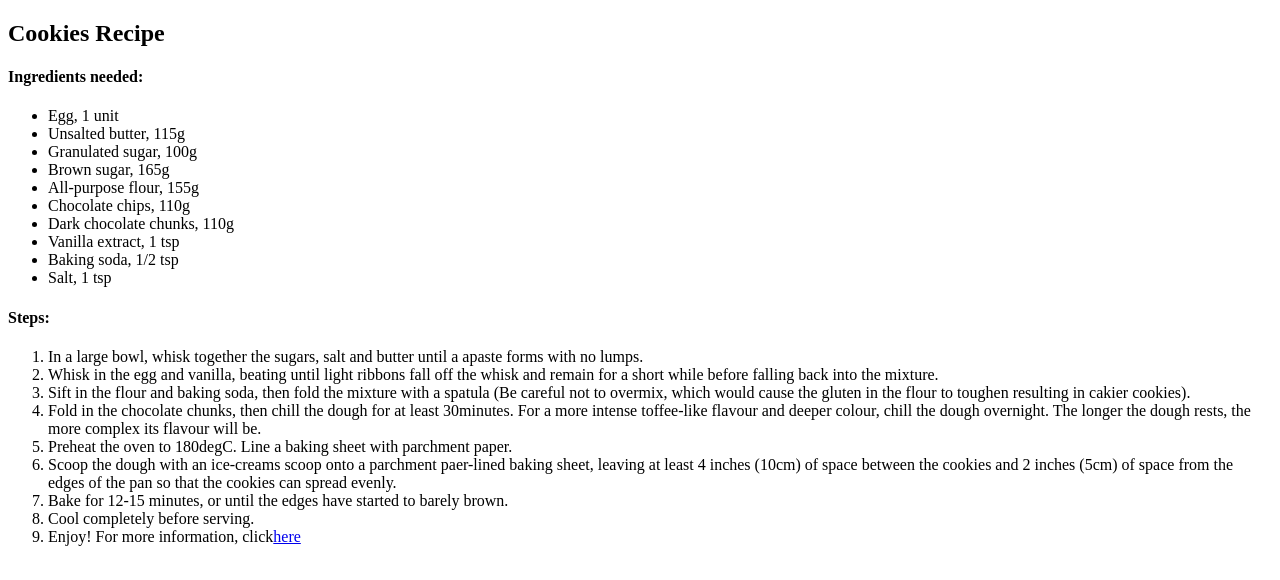
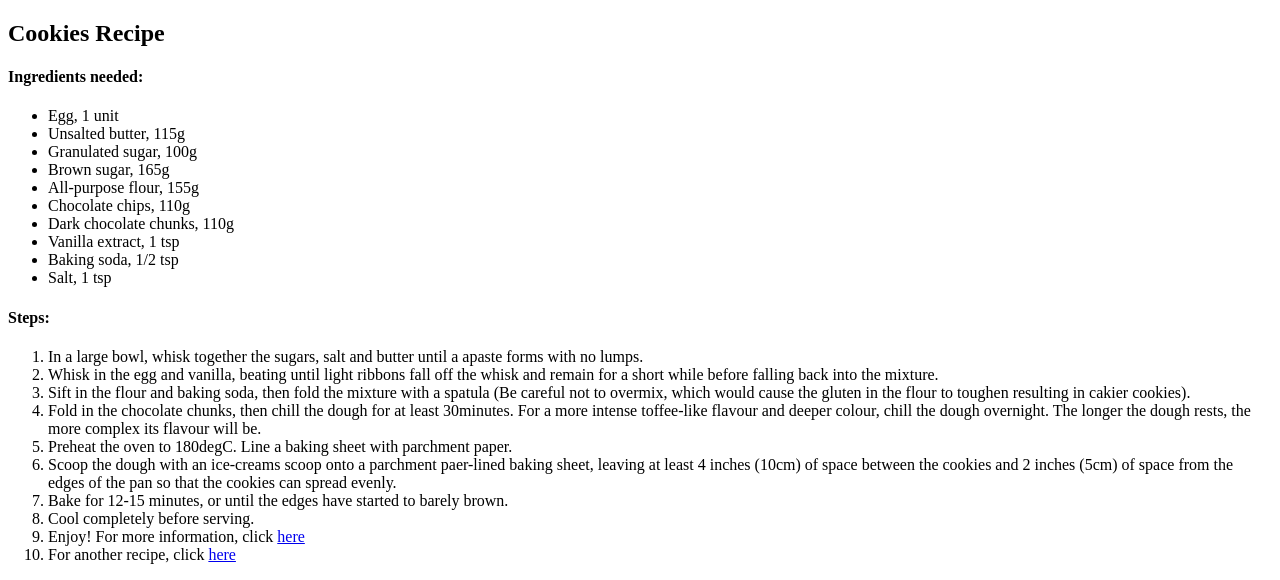
Before and after one commit to MirariLys/recipe, a plain HTML site: page index.html in a window 1280 px wide. Shown: the part 312-892 px from the top of the page. Drawn offline with Linux system fonts and the light colour scheme.

Commit message:
Edited index.html for relative link

```diff
--- a/index.html
+++ b/index.html
@@ -30,7 +30,8 @@
             <li>Scoop the dough with an ice-creams scoop onto a parchment paer-lined baking sheet, leaving at least 4 inches (10cm) of space between the cookies and 2 inches (5cm) of space from the edges of the pan so that the cookies can spread evenly.</li>
             <li>Bake for 12-15 minutes, or until the edges have started to barely brown.</li>
             <li>Cool completely before serving.</li>
-            <li>Enjoy! For more information, click<a href="https://tasty.co/recipe/the-best-chewy-chocolate-chip-cookies">here</a></li>
+            <li>Enjoy! For more information, click <a href="https://tasty.co/recipe/the-best-chewy-chocolate-chip-cookies">here</a></li>
+            <li>For another recipe, click <a href="additional-recipe/recipe2.html">here<a></a></li>
         </ol>
     </body>
 
```
